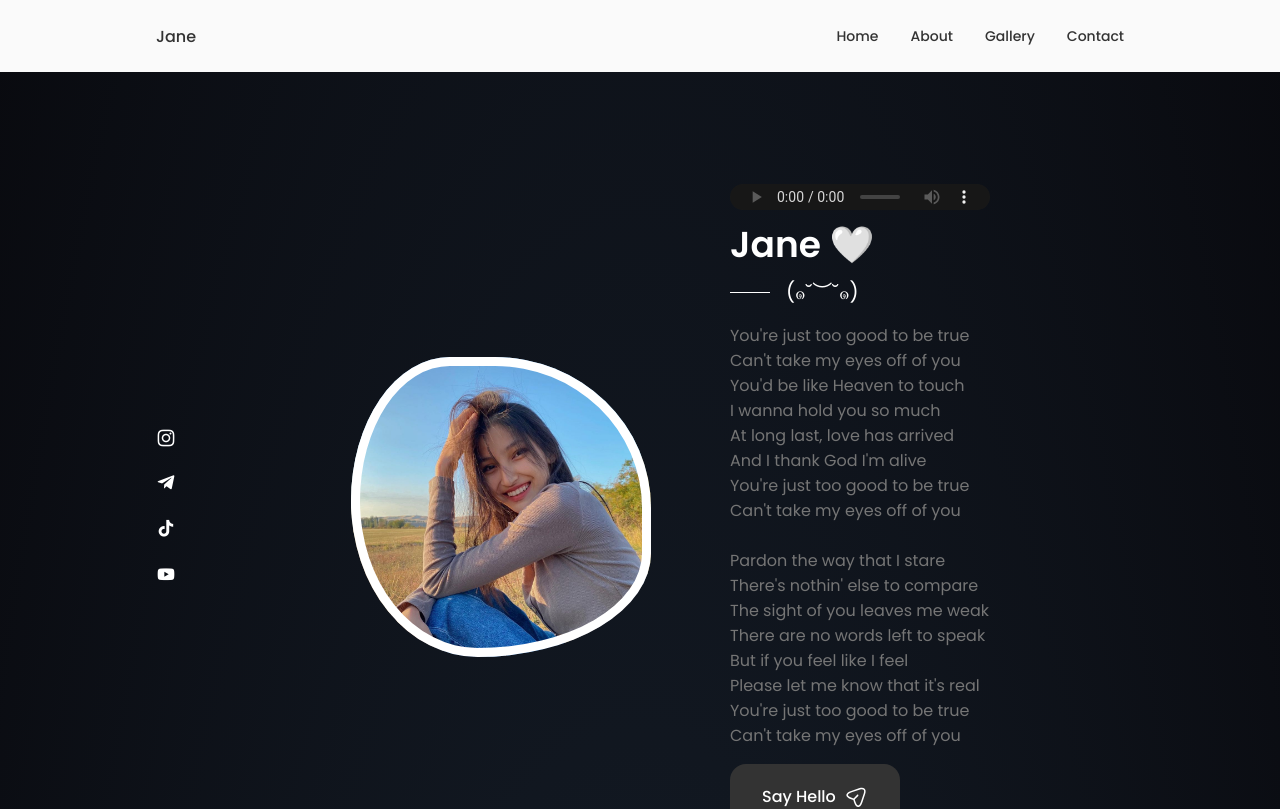
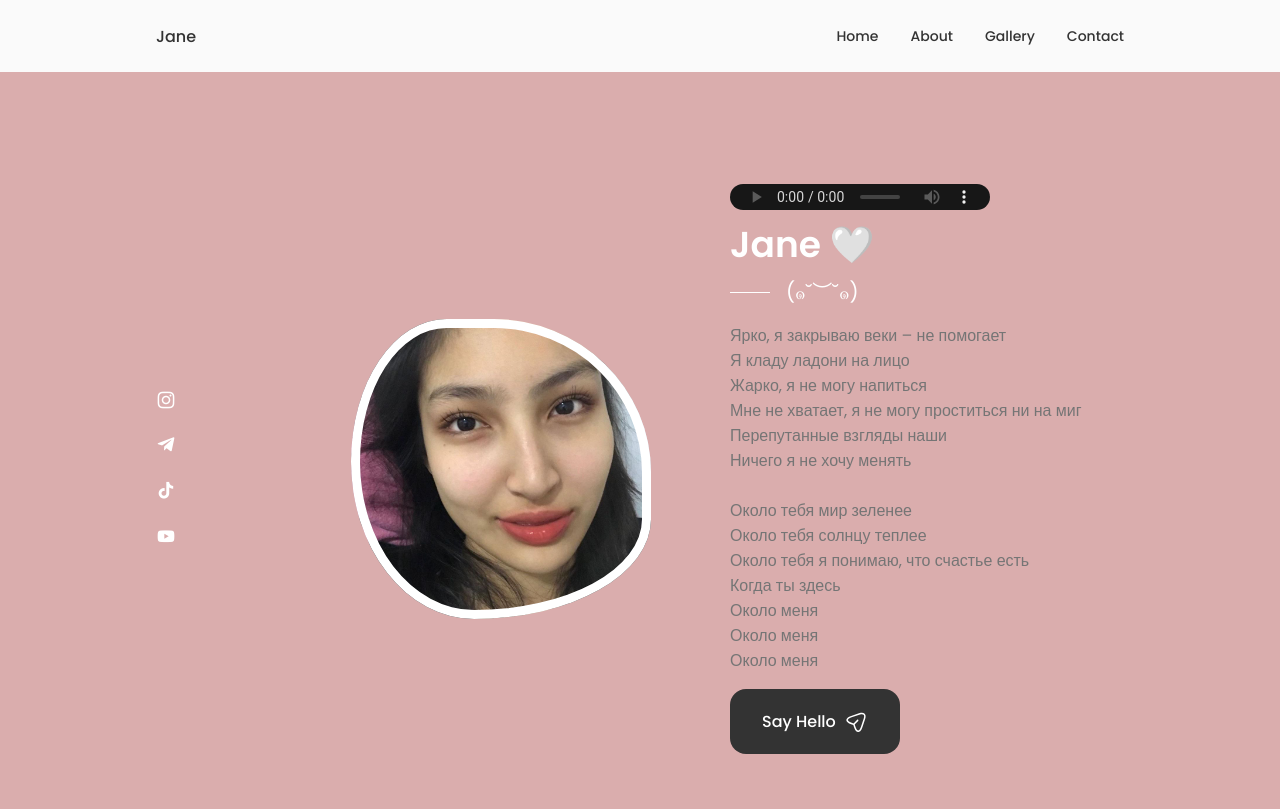
Before and after one commit to breykerr/Jane-is-so..., a React (Create React App) app: page / in a window 1280 px wide. Shown: the top 809 px of the page. Built offline with nearby package versions, Linux system fonts and the light colour scheme.

Commit message:
few updates

```diff
--- a/package.json
+++ b/package.json
@@ -2,7 +2,7 @@
   "name": "janeistrue",
   "version": "0.1.0",
   "private": true,
-  "homepage": "https://thaddeusss.github.io/Jane-is-so.../",
+  "homepage": "https://thaddeusss.github.io/Jane/",
   "dependencies": {
     "@emotion/react": "^11.10.5",
     "@emotion/styled": "^11.10.5",
--- a/src/App.css
+++ b/src/App.css
@@ -117,9 +117,9 @@ img {
 
 html {
   scroll-behavior: smooth;
-  background: radial-gradient(ellipse at bottom, #1b2735 0%, #090a0f 100%);
+  /* background: radial-gradient(ellipse at bottom, #1b2735 0%, #090a0f 100%); */
   /* background: radial-gradient(ellipse at bottom, #000000 0%, #1c1c1c 100%); */
-  /* background: radial-gradient(ellipse at bottom, #030303 0%, #000000 10%); */
+  background: radial-gradient(ellipse at bottom, #e6dcdc 0%, #daadad 10%);
 }
 
 .section {
--- a/src/components/contact/Contact.jsx
+++ b/src/components/contact/Contact.jsx
@@ -1,21 +1,6 @@
 import React, { useRef } from "react";
-import emailjs from "@emailjs/browser";
 import "./Contact.css";
 const Contact = () => {
-  const form = useRef();
-
-  const sendEmail = (e) => {
-    e.preventDefault();
-
-    emailjs.sendForm(
-      "service_4zwt974",
-      "template_7w48bn4",
-      form.current,
-      "qRddfgTRLhh9BFUKu"
-    );
-    e.target.reset();
-  };
-
   return (
     <>
       <section className="contact section" id="contact">
@@ -70,64 +55,6 @@ const Contact = () => {
               </div>
             </div>
           </div>
-          {/* <div className="contact__content">
-            <h3 className="contact__title">Email me</h3>
-
-            <form ref={form} onSubmit={sendEmail} className="contact__form">
-              <div className="contact__form-div ">
-                <label className="contact__from-tag">
-                  <i className="bx bx-user"></i>
-                </label>
-                <input
-                  type="text"
-                  name="name"
-                  className="contact__form-input"
-                  placeholder="Insert your name"
-                />
-              </div>
-              <div className="contact__form-div">
-                <label className="contact__from-tag">
-                  <i className="bx bx-envelope"></i>
-                </label>
-                <input
-                  type="email"
-                  name="email"
-                  className="contact__form-input"
-                  placeholder="Insert your email"
-                />
-              </div>
-              <div className="contact__form-div contact__form-area ">
-                <label className="contact__from-tag">Review</label>
-                <textarea
-                  name="review"
-                  cols="30"
-                  rows="10"
-                  className="contact__form-input"
-                  placeholder="Write your review"
-                ></textarea>
-              </div>
-              <button className="button button__flex">
-                Send message
-                <svg
-                  className="button__icon"
-                  xmlns="http://www.w3.org/2000/svg"
-                  width="24"
-                  height="24"
-                  viewBox="0 0 24 24"
-                  fill="var(--title-color-dark)"
-                >
-                  <path
-                    d="M14.2199 21.9352C13.0399 21.9352 11.3699 21.1052 10.0499 17.1352L9.32988 14.9752L7.16988 14.2552C3.20988 12.9352 2.37988 11.2652 2.37988 10.0852C2.37988 8.91525 3.20988 7.23525 7.16988 5.90525L15.6599 3.07525C17.7799 2.36525 19.5499 2.57525 20.6399 3.65525C21.7299 4.73525 21.9399 6.51525 21.2299 8.63525L18.3999 17.1252C17.0699 21.1052 15.3999 21.9352 14.2199 21.9352ZM7.63988 7.33525C4.85988 8.26525 3.86988 9.36525 3.86988 10.0852C3.86988 10.8052 4.85988 11.9052 7.63988 12.8252L10.1599 13.6652C10.3799 13.7352 10.5599 13.9152 10.6299 14.1352L11.4699 16.6552C12.3899 19.4352 13.4999 20.4252 14.2199 20.4252C14.9399 20.4252 16.0399 19.4352 16.9699 16.6552L19.7999 8.16525C20.3099 6.62525 20.2199 5.36525 19.5699 4.71525C18.9199 4.06525 17.6599 3.98525 16.1299 4.49525L7.63988 7.33525Z"
-                    fill="var(--container-color)"
-                  ></path>
-                  <path
-                    d="M10.11 14.7052C9.92005 14.7052 9.73005 14.6352 9.58005 14.4852C9.29005 14.1952 9.29005 13.7152 9.58005 13.4252L13.16 9.83518C13.45 9.54518 13.93 9.54518 14.22 9.83518C14.51 10.1252 14.51 10.6052 14.22 10.8952L10.64 14.4852C10.5 14.6352 10.3 14.7052 10.11 14.7052Z"
-                    fill="var(--container-color)"
-                  ></path>
-                </svg>
-              </button>
-            </form>
-          </div> */}
         </div>
       </section>
     </>
--- a/src/components/footer/Footer.css
+++ b/src/components/footer/Footer.css
@@ -1,5 +1,5 @@
 .footer {
-  background-color: #bfbfbf;
+  /* background-color: #bfbfbf; */
   border-top: 1px solid rgba(0, 0, 0, 0.1);
 }
 
--- a/src/components/home/Data.jsx
+++ b/src/components/home/Data.jsx
@@ -1,5 +1,5 @@
 import React from "react";
-import poeticrizz from "../../assets/likej.mp3";
+import poeticrizz from "../../assets/Ёлка - Около Тебя.mp3";
 const Data = () => {
   return (
     <>
@@ -11,37 +11,33 @@ const Data = () => {
         <h1 className="home__title">Jane 🤍</h1>
         <h3 className="home__subtitle">(๑˘︶˘๑)</h3>
         <p className="hoem__desc">
-          You're just too good to be true <br />
-          Can't take my eyes off of you
+          Ярко, я закрываю веки – не помогает
           <br />
-          You'd be like Heaven to touch
+          Я кладу ладони на лицо
           <br />
-          I wanna hold you so much
+          Жарко, я не могу напиться
           <br />
-          At long last, love has arrived
+          Мне не хватает, я не могу проститься ни на миг
           <br />
-          And I thank God I'm alive
+          Перепутанные взгляды наши
           <br />
-          You're just too good to be true
-          <br />
-          Can't take my eyes off of you
+          Ничего я не хочу менять
           <br />
           <br />
-          Pardon the way that I stare
+          Около тебя мир зеленее
           <br />
-          There's nothin' else to compare
+          Около тебя солнцу теплее
           <br />
-          The sight of you leaves me weak
+          Около тебя я понимаю, что счастье есть
           <br />
-          There are no words left to speak
+          Когда ты здесь
           <br />
-          But if you feel like I feel
+          Около меня
           <br />
-          Please let me know that it's real
+          Около меня
           <br />
-          You're just too good to be true
+          Около меня
           <br />
-          Can't take my eyes off of you
         </p>
         <a href="#contact" className="button button__flex">
           Say Hello
--- a/src/components/home/Home.css
+++ b/src/components/home/Home.css
@@ -74,7 +74,7 @@
 }
 
 .home__img {
-  background: url(../../assets/img/photo70.jpg); /*Свойство background-repeat устанавливает, как фоновые изображения будет повторяться. Они могут повторяться по горизонтальной и вертикальной оси или не повторяться вовсе.*/
+  background: url(../../assets/img/photo15.jpg); /*Свойство background-repeat устанавливает, как фоновые изображения будет повторяться. Они могут повторяться по горизонтальной и вертикальной оси или не повторяться вовсе.*/
   background-repeat: no-repeat;
   background-position: center;
   /*Свойство background-position-x - это CSS - свойство,
--- a/src/components/media/Media.jsx
+++ b/src/components/media/Media.jsx
@@ -14,8 +14,9 @@ const Media = () => {
         <h2 className="section__title">Gallery</h2>
         <span className="section__subtitle">Мy memories</span>
         <p className="media__desc">
-          Проведите пальцем по экрану, чтобы открыть новые очаровательные снимки
-          прекрасной девушки(≧◡≦) ♡→
+          Проведите пальцем по фотонрафии, чтобы открыть новые очаровательные
+          снимки прекрасной девушки, в которую я влюблен всеми своими фибрами
+          души(≧◡≦) ♡→
         </p>
         <Swiper
           className="comment__container"
```
Also changed, not shown: 2 other files (tests, documents, lock files or other folders).
